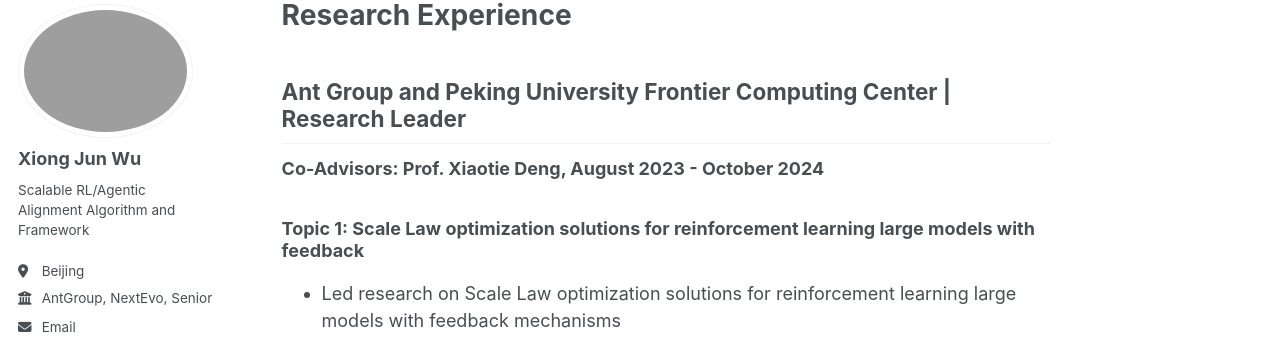
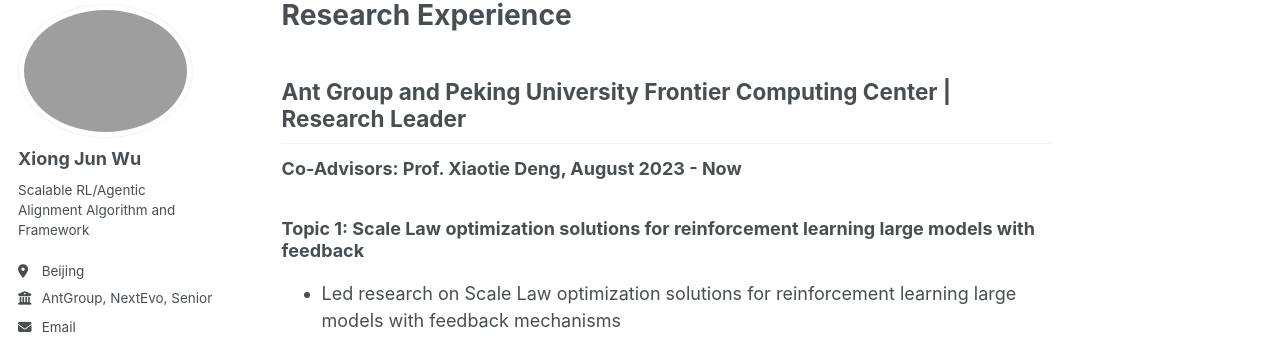
Before and after one commit to junwuxgi/junwuxgi.github.io, a Jekyll site: the page built from research.md, in a window 1280 px wide and 900 px high, scrolled down 2372 px. Shown: the part 102-453 px from the top of the window. Built offline with Jekyll 4.4.1, drawn with Linux system fonts in a browser that asks for light colours; some web fonts are replaced; our own code applies the rules of GitHub Pages for plain Markdown files.

Commit message:
update config

```diff
--- a/research.md
+++ b/research.md
@@ -68,7 +68,7 @@ And my past primary research projects are as follows:
 
 ## Ant Group and Peking University Frontier Computing Center | Research Leader
 
-**Co-Advisors: Prof. Xiaotie Deng, August 2023 - October 2024**
+**Co-Advisors: Prof. Xiaotie Deng, August 2023 - Now**
 
 ### Topic 1: Scale Law optimization solutions for reinforcement learning large models with feedback
 
```
